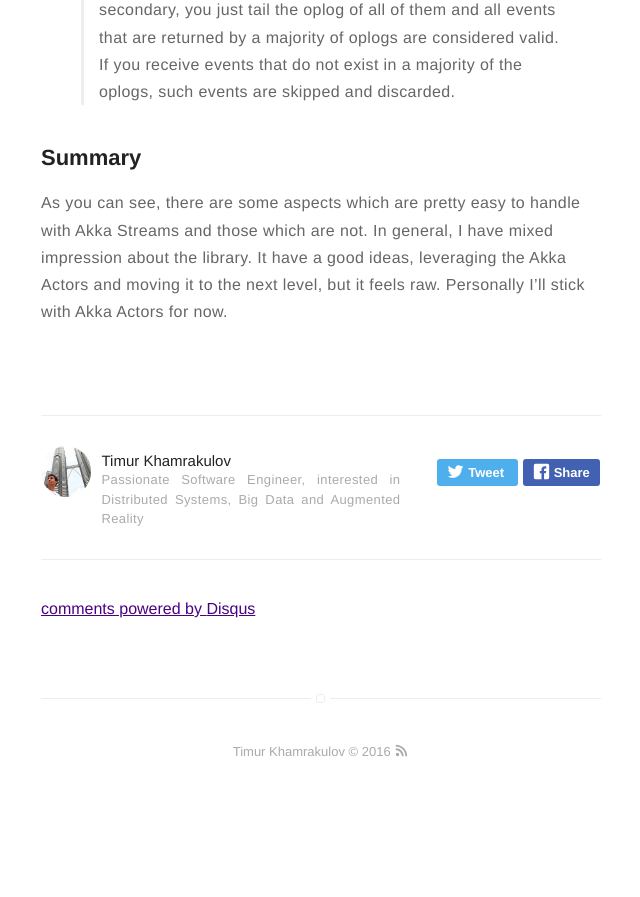
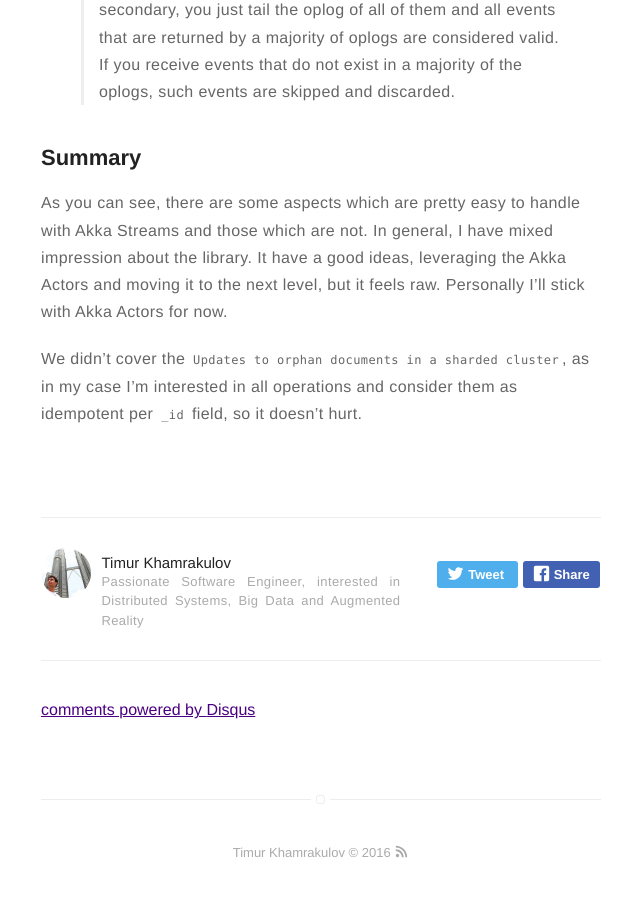
Before and after one commit to htimur/htimur.github.io, a Jekyll site: the page built from _posts/2016-03-03-tailing_the_mongodb_oplog_on_sharded_clusters_with_scala_and_akka_streams.markdown, in a window 1280 px wide and 900 px high, scrolled down 5576 px. Shown: the top 897 px of the window, without its empty margins (319-959 px from the left). Built offline with Jekyll 4.4.1, drawn with Linux system fonts in a browser that asks for light colours; comment, search, counter and statistics services are not loaded; before the commit the page ends 6375 px from its top, so only the background shows below that.

Commit message:
Summary updated

```diff
--- a/_posts/2016-03-03-tailing_the_mongodb_oplog_on_sharded_clusters_with_scala_and_akka_streams.markdown
+++ b/_posts/2016-03-03-tailing_the_mongodb_oplog_on_sharded_clusters_with_scala_and_akka_streams.markdown
@@ -113,3 +113,5 @@ As an alternative you could also consider a totally different approach suggested
 ## Summary
 
 As you can see, there are some aspects which are pretty easy to handle with Akka Streams and those which are not. In general, I have mixed impression about the library. It have a good ideas, leveraging the Akka Actors and moving it to the next level, but it feels raw. Personally I'll stick with Akka Actors for now.
+
+We didn't cover the `Updates to orphan documents in a sharded cluster`, as in my case I'm interested in all operations and consider them as idempotent per `_id` field, so it doesn't hurt.
```
